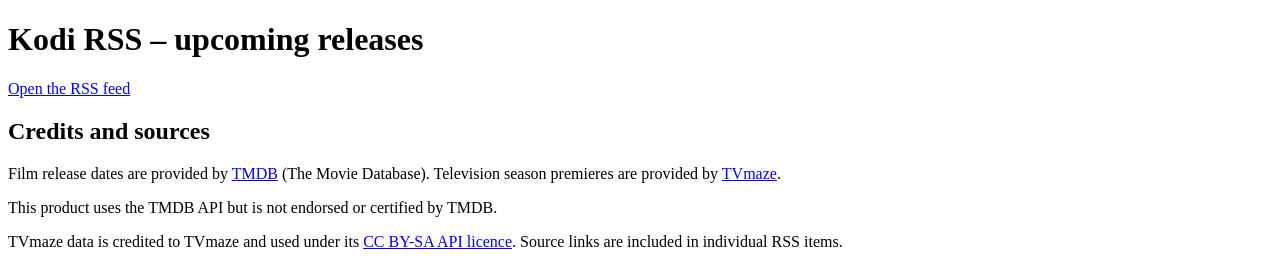
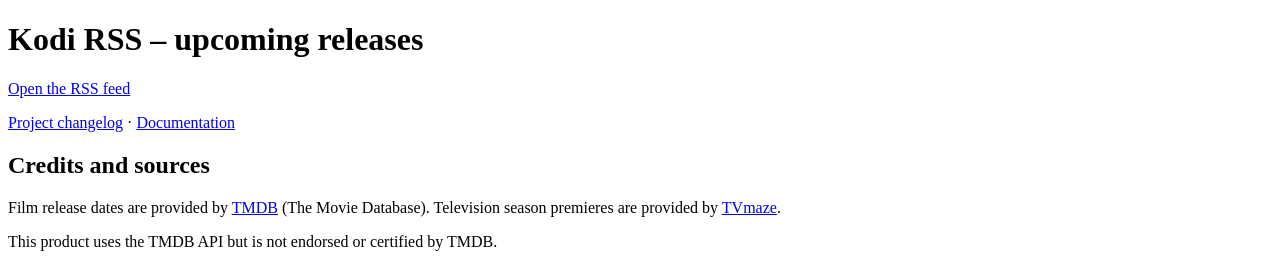
Before and after one commit to raffe1234/releases-kodi-rss, a plain HTML site: page docs/index.html in a window 1280 px wide. Shown: the top 264 px of the page. Drawn offline with Linux system fonts and the light colour scheme.

Commit message:
Add changelog and documentation links

```diff
--- a/docs/index.html
+++ b/docs/index.html
@@ -8,6 +8,7 @@
 <body>
   <h1>Kodi RSS – upcoming releases</h1>
   <p><a href="releases.xml">Open the RSS feed</a></p>
+  <p><a href="https://github.com/raffe1234/releases-kodi-rss/blob/main/CHANGELOG.md">Project changelog</a> · <a href="https://github.com/raffe1234/releases-kodi-rss#readme">Documentation</a></p>
   <h2>Credits and sources</h2>
   <p>Film release dates are provided by <a href="https://www.themoviedb.org/">TMDB</a> (The Movie Database). Television season premieres are provided by <a href="https://www.tvmaze.com/">TVmaze</a>.</p>
   <p>This product uses the TMDB API but is not endorsed or certified by TMDB.</p>
```
Also changed, not shown: 2 other files.
